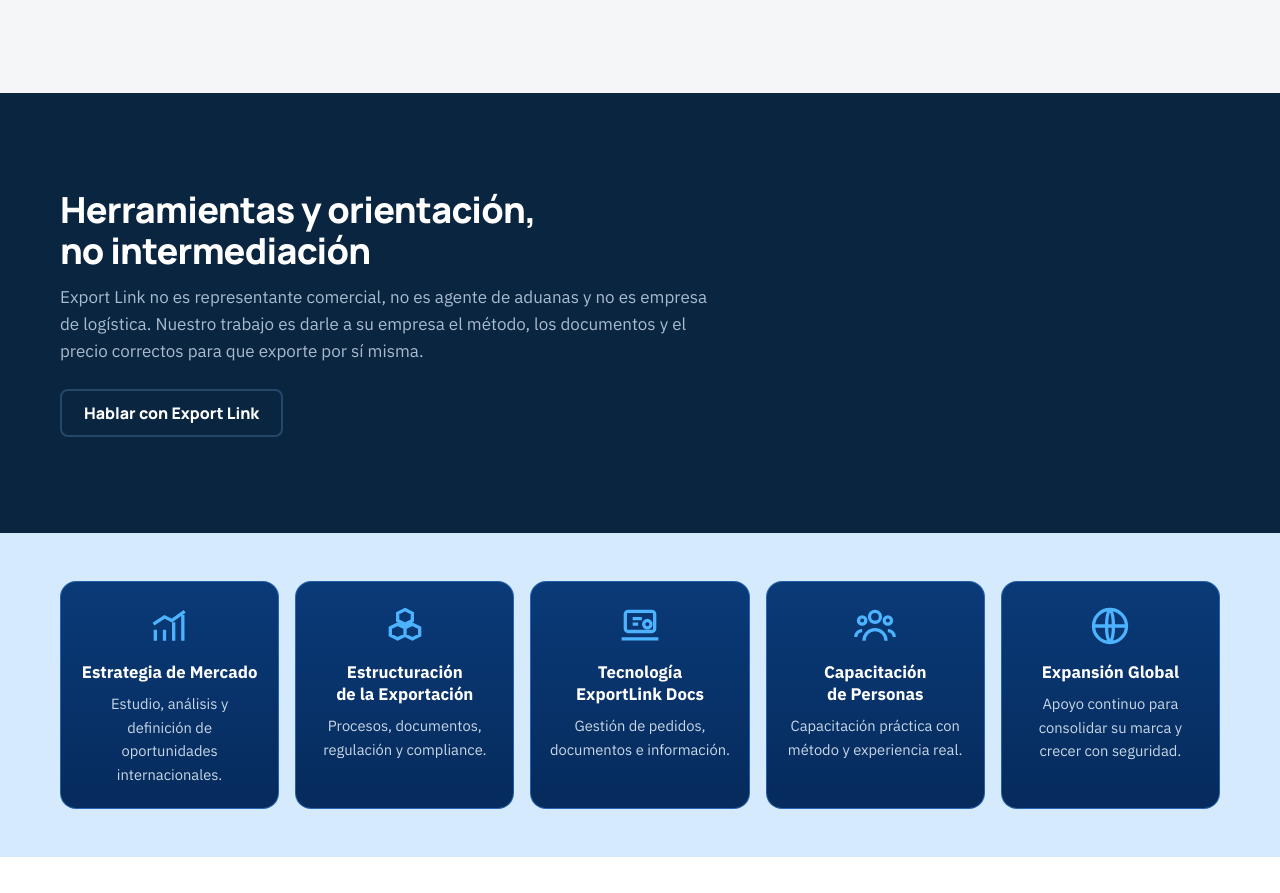
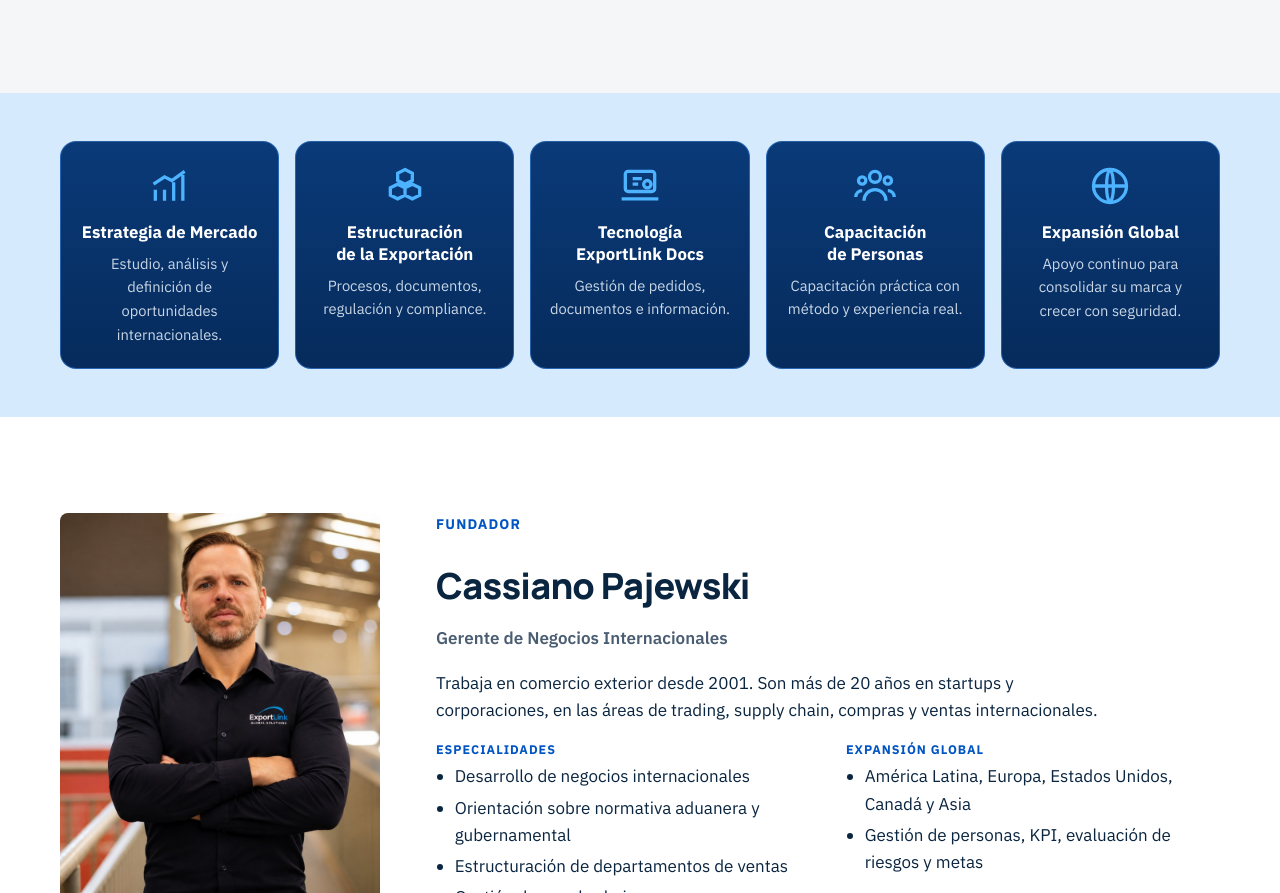
Before and after one commit to cassianopajewski77/exportlink-site, a plain HTML site: page site/es/sobre/index.html in a window 1280 px wide. Shown: the part 1995-2888 px from the top of the page. Drawn offline with Linux system fonts and the light colour scheme.

Commit message:
Sobre nós: remove o banner 'Ferramentas e orientação, não intermediação'
Co-Authored-By: Claude Opus 5.5 <noreply@anthropic.com>
Claude-Session: https://claude.ai/code/session_01YbXCMYwTwwXNqqHHjZGFSx

```diff
--- a/site/es/sobre/index.html
+++ b/site/es/sobre/index.html
@@ -157,17 +157,6 @@
     </div>
   </section>
 
-  <section class="band band--navy" aria-labelledby="so-pos-title">
-    <div class="wrap">
-      <div class="section-head" style="margin-bottom:0">
-        <h2 id="so-pos-title">Herramientas y orientación, no intermediación</h2>
-        <p>Export Link no es representante comercial, no es agente de aduanas y no es empresa de logística. Nuestro trabajo es darle a su empresa el método, los documentos y el precio correctos para que exporte por sí misma.</p>
-        <div class="btn-row" style="margin-top:12px">
-          <a class="btn btn--ghost" href="../../es/contato/index.html">Hablar con Export Link</a>
-        </div>
-      </div>
-    </div>
-  </section>
 
   <section class="pilares-banner" aria-label="Los cinco pilares del ecosistema de exportación de Export Link">
     <div class="wrap pilares-cards">
```
Also changed, not shown: site/en/sobre/index.html (+0 -11 lines), site/sobre/index.html (+0 -11 lines).
